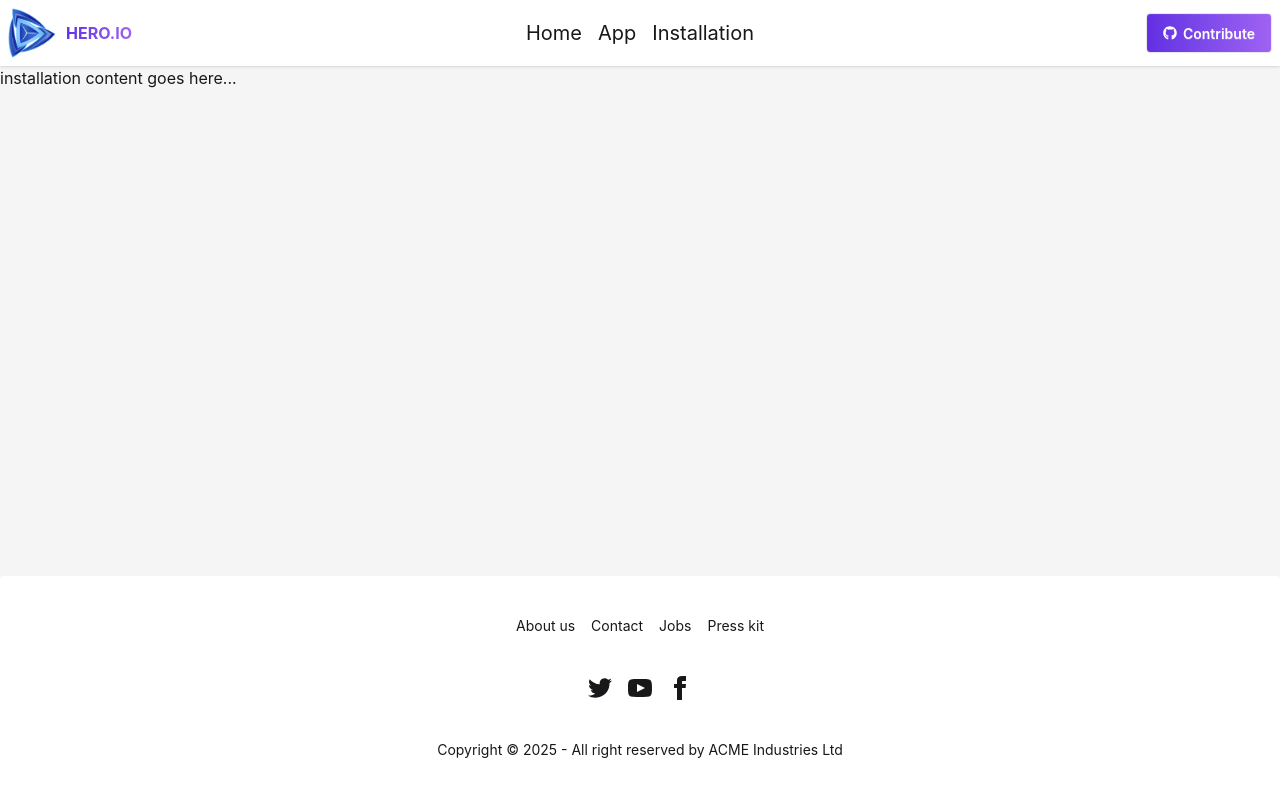
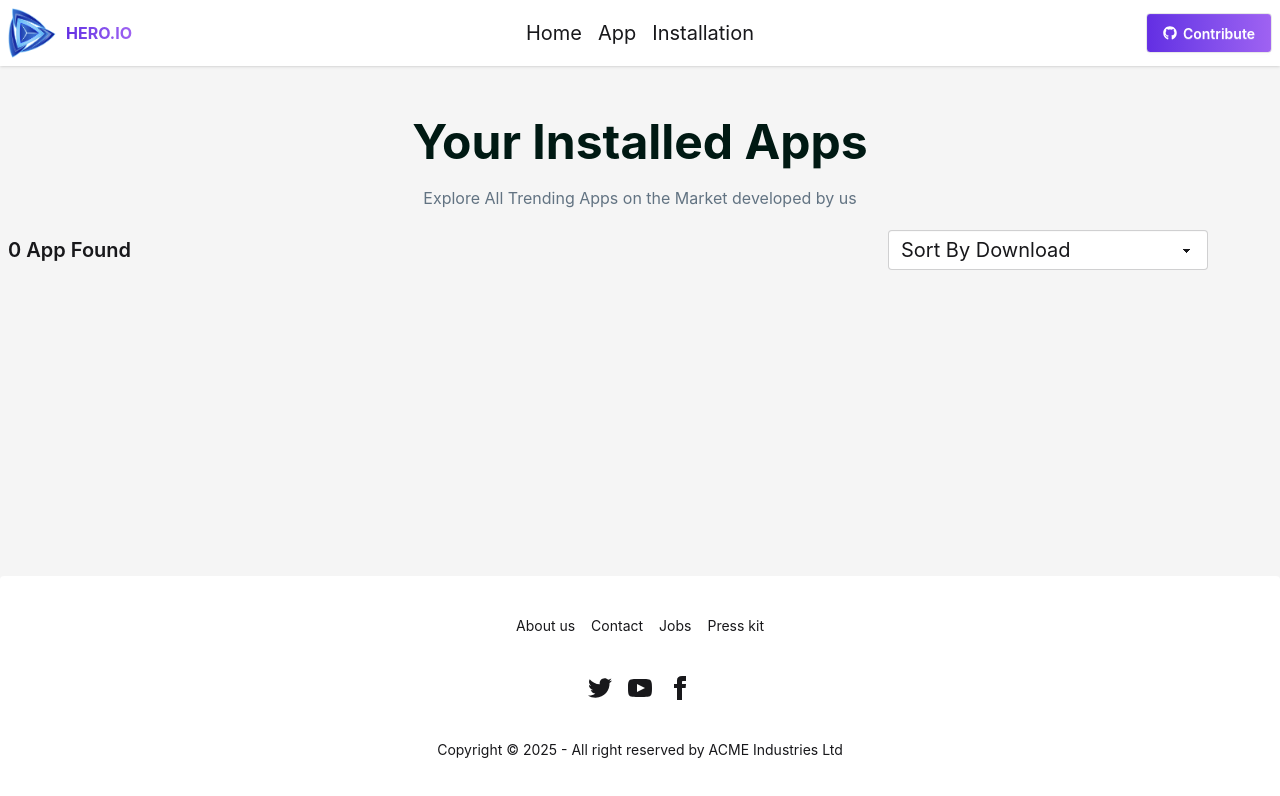
Before and after one commit to getSohelRana/hero-app, a React (Vite) app: page /installation in a window 1280 px wide. Shown: the top 796 px of the page. Built offline with nearby package versions, Linux system fonts and the light colour scheme.

Commit message:
install app sort by download functionlity done

```diff
--- a/src/Components/AppDetails.jsx
+++ b/src/Components/AppDetails.jsx
@@ -1,28 +1,40 @@
 import React from 'react';
+
 import { useParams } from 'react-router';
 import useApps from '../Hooks/useApps';
 import downloadIcon from '.././assets/icon-downloads.png'
 import ratingIcon from '.././assets/icon-ratings.png'
-
 const AppDetails = () => {
      const { id } = useParams();
-    const { apps, loading } = useApps();
+    const { apps, loading } = useApps()
+     const appDetails = apps.find((app) => app.id === Number(id));
+    const { title, image, downloads, ratingAvg, size } = appDetails || {};
 
-    if (loading) return <div className='flex justify-center items-center bg-white h-6/12 '>
+
+   if (loading) return <div className='flex justify-center items-center bg-white min-h-screen '>
         <span className="w-16 h-16 loading loading-spinner text-success"></span>
     </div>
 
-    const appDetails = apps.find((app) => app.id === Number(id));
 
 
+   const handleAddToInstall = () => {
+        const existingList = JSON.parse(localStorage.getItem('install'));
+        let updatedList = [];
+
+        if(existingList){
+            const isDuplicate = existingList.some(a => a.id === appDetails.id);
+            if(isDuplicate) return alert('already in app list!')
+            updatedList = [...existingList,appDetails]
+        } else{
+            updatedList.push(appDetails)
+        }
+        localStorage.setItem('install' , JSON.stringify(updatedList))
+
+   }
+
+    return (
 
 
-
-    const { title, image, downloads, ratingAvg, size } = appDetails || {};
-
-
-
-    return (
            <div className='my-10 container mx-auto px-2 '>
                 <div className="application-title text-center">
                     <h1 className="text-[#001913] text-[25px] md:text-[40px] lg:text-[48px] font-bold">
@@ -56,7 +68,7 @@ const AppDetails = () => {
                                 </div>
                             </div>
                             <div>
-                            <button className="btn bg-[#00D390] text-white">Uninstall</button>
+                                <button onClick={handleAddToInstall} className="btn bg-[#00D390] text-white">Uninstall</button>
                             </div>
                         </div>
                     </div>
--- /dev/null
+++ b/src/Components/InstallCard.jsx
@@ -0,0 +1,43 @@
+import React from 'react';
+import downloadIcon from '.././assets/icon-downloads.png'
+import ratingIcon from '.././assets/icon-ratings.png'
+const InstallCard = ({app , handleAddToInstall}) => {
+    const { title, image, downloads, ratingAvg, size } = app|| {};
+    return (
+        <div className='my-10 container mx-auto px-2 '>
+
+            <div className="card card-side bg-base-100 shadow-sm items-center my-10">
+                <figure className='p-3'>
+                    <img className='h-[120px] p-3 rounded-3xl border-1 border-gray-100'
+                        src={image}
+                        alt={title} />
+                </figure>
+                <div className="card-body">
+
+                    <div className="flex justify-between items-center ">
+                        <div>
+                            <h2 className="card-title">App Name: {title}</h2>
+                            <div className='flex '>
+                                <div className="flex items-center gap-2 w-auto h-auto   py-1 pr-5 font-semibold text-[#00D390]">
+                                    <img className="w-[18px] h-[18px] object-cover" src={downloadIcon} alt="" /> {downloads}
+                                </div>
+                                <div className="flex items-center gap-2 w-auto h-auto  py-1 pr-5  font-semibold text-[#FF8811]">
+                                    <img className="w-[18px] h-[18px] object-cover" src={ratingIcon} alt="" /> {ratingAvg}
+                                </div>
+                                <div className='flex items-center py-1'>
+                                    <p className='font-bold text-[#627382]'>{size} MB</p>
+                                </div>
+                            </div>
+                        </div>
+                        <div>
+                            <button onClick={handleAddToInstall} className="btn bg-[#00D390] text-white">Uninstall</button>
+                        </div>
+                    </div>
+                </div>
+            </div>
+
+        </div>
+    );
+};
+
+export default InstallCard;
--- a/src/Hooks/useApps.js
+++ b/src/Hooks/useApps.js
@@ -8,6 +8,7 @@ const useApps = () => {
     const [error , setError] = useState(null)
 
     useEffect(()=> {
+        setLoading(true)
         axios('../appData.json')
         .then(data => setApps(data.data))
         .catch(error => setError(error))
--- a/src/Pages/App.jsx
+++ b/src/Pages/App.jsx
@@ -6,6 +6,7 @@ const App = () => {
     const { apps, loading, error } = useApps();
     const [search, setSearch] = useState('')
     const toSignleString = search.trim().toLocaleLowerCase();
+
     if (loading) return <div className='flex justify-center items-center bg-gray-50 min-h-screen '>
         <span className="w-16 h-16 loading loading-spinner text-success"></span>
     </div>
@@ -54,6 +55,7 @@ const App = () => {
             </div>
             {/* search functionlity */}
             {
+
                 searchedApps.length === 0 ? (
                     <div className="flex flex-col items-center justify-center h-[50vh] text-center mt-10">
                         <h2 className="text-3xl font-bold text-gray-700 mb-3">No Apps Found</h2>
@@ -61,10 +63,10 @@ const App = () => {
                             No apps match your search “{search}”.
                         </p>
                         <button
-                            onClick={() => window.history.back()}
+                            onClick={() => window.history.go()}
                             className="btn bg-gradient-to-r from-[#632EE3] to-[#9F62F2] text-white mt-5"
                         >
-                            Go Back
+                            Show All Apps
                         </button>
                     </div>
                 ) : (
--- a/src/Pages/Home.jsx
+++ b/src/Pages/Home.jsx
@@ -9,6 +9,23 @@ const Home = () => {
   const { apps, loading, error } = useApps();
   const hompageApps = apps.slice(0, 8);
   // console.log(hompageApps)
+  //  loading spinner
+  if (loading) return <div className='flex justify-center items-center bg-white min-h-screen '>
+        <span className="w-16 h-16 loading loading-spinner text-success"></span>
+    </div>
+
+    // catch errow
+
+    if (error || !apps?.length) {
+        return (
+            <div className="flex flex-col items-center justify-center h-[60vh] text-center">
+                <h2 className="text-2xl font-bold text-gray-700 mb-3">No Apps Available</h2>
+                <p className="text-gray-500">
+                    Sorry, there are no apps to display right now.
+                </p>
+            </div>
+        );
+    }
   return (
     <div>
       <Banner></Banner>
--- a/src/Pages/Installation.jsx
+++ b/src/Pages/Installation.jsx
@@ -1,11 +1,59 @@
-import React from 'react';
+import React, { useEffect, useState } from "react";
+import InstallCard from "../Components/InstallCard";
 
 const Installation = () => {
-    return (
-        <div>
-            installation content goes here...
-        </div>
-    );
+  const [installation, setInstallation] = useState([]);
+  const [sortDownload, setSortDownload] = useState("none");
+
+  useEffect(() => {
+    const saveList = JSON.parse(localStorage.getItem("install"));
+    if (saveList) {
+      setInstallation(saveList);
+    }
+  }, []);
+
+   // sorted function
+  const sortedItems = (() => {
+    if(sortDownload === 'download-asc'){
+     return [...installation].sort((a ,b) => (a.size - b.size));
+    } else if(sortDownload === 'download-desc'){
+      return [...installation].sort((a,b) => (b.size -a.size));
+    } else{
+      return installation
+    }
+  }) ()
+
+  return (
+    <div className="my-10 container mx-auto px-2 ">
+      <div className="application-title text-center">
+        <h1 className="text-[#001913] text-[25px] md:text-[40px] lg:text-[48px] font-bold">
+          Your Installed Apps
+        </h1>
+        <p className="text-[#627382] mt-2">
+          Explore All Trending Apps on the Market developed by us
+        </p>
+      </div>
+      <div className="flex justify-between items-center my-5">
+        <div className='text-xl font-semibold'>{sortedItems.length} App Found </div>
+        <label className="form-control w-full max-w-sm">
+          <select
+            className="select select-bordered text-xl"
+            value={sortDownload}
+            onChange={(e) => setSortDownload(e.target.value)}
+          >
+            <option value="none">Sort By Download</option>
+            <option value="download-asc">Low -&gt; high</option>
+            <option value="download-desc">High -&gt; low</option>
+          </select>
+        </label>
+      </div>
+      <div>
+        {sortedItems.map((app) => (
+          <InstallCard key={app.id} app={app}></InstallCard>
+        ))}
+      </div>
+    </div>
+  );
 };
 
 export default Installation;
```
Lines whose indentation alone changed are shown as unchanged.
